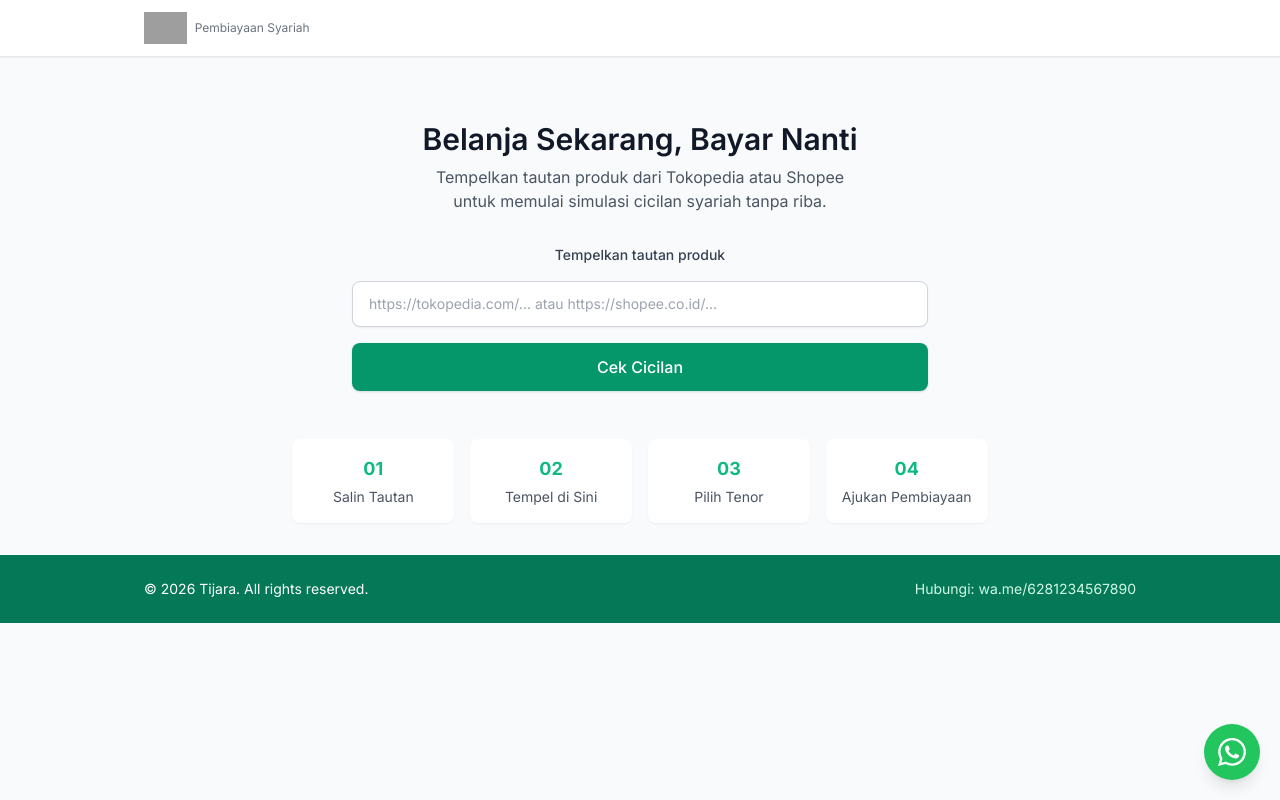
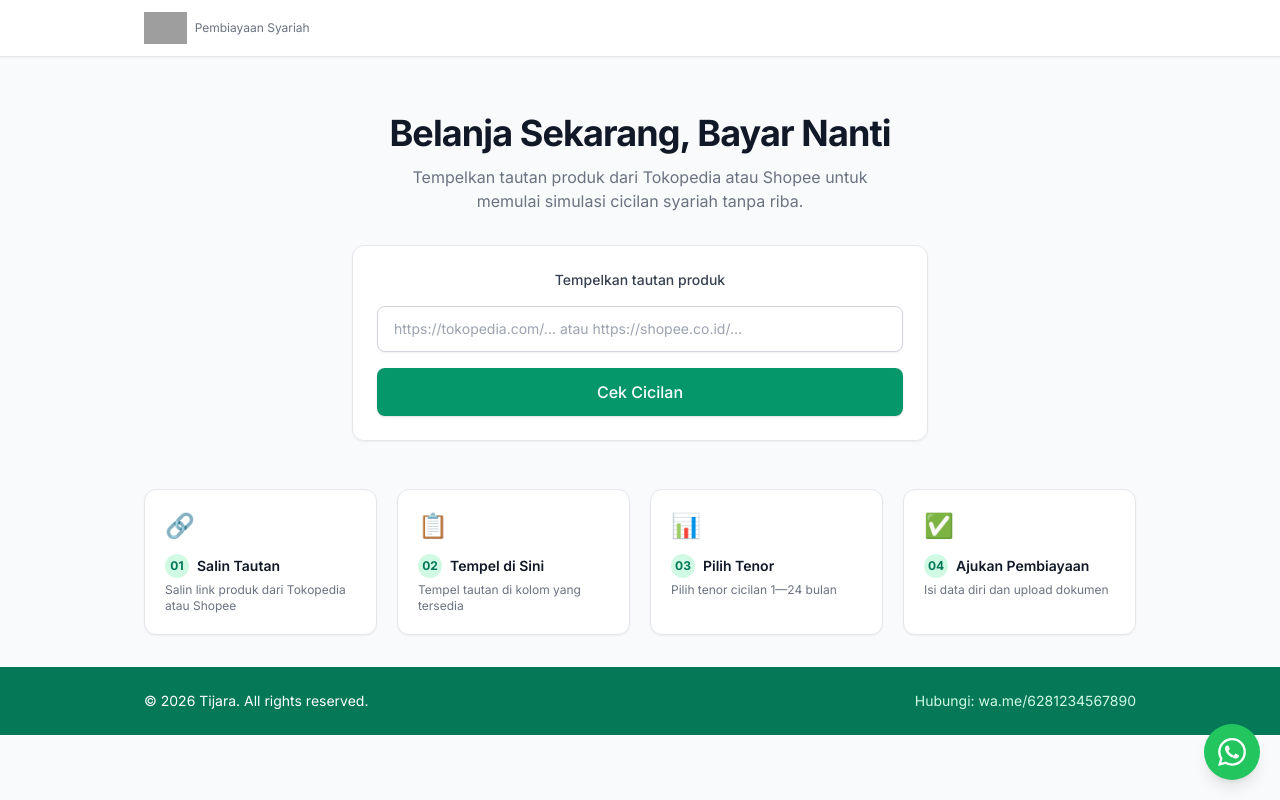
Before and after one commit to Rezartupas/tijara-app, a Next.js app: page / in a window 1280 px wide. Built offline with nearby package versions, Linux system fonts and the light colour scheme; grey boxes are pictures that could not be loaded.

Commit message:
style: landing page hero restyle + improved step cards

```diff
--- a/src/app/page.tsx
+++ b/src/app/page.tsx
@@ -1,23 +1,41 @@
 import LinkInput from "@/components/LinkInput";
+
+const STEPS = [
+  { icon: "🔗", label: "Salin Tautan", desc: "Salin link produk dari Tokopedia atau Shopee" },
+  { icon: "📋", label: "Tempel di Sini", desc: "Tempel tautan di kolom yang tersedia" },
+  { icon: "📊", label: "Pilih Tenor", desc: "Pilih tenor cicilan 1—24 bulan" },
+  { icon: "✅", label: "Ajukan Pembiayaan", desc: "Isi data diri dan upload dokumen" },
+];
 
 export default function HomePage() {
   return (
     <section className="flex flex-col items-center text-center">
-      <h2 className="mt-8 text-3xl font-semibold text-gray-900">
+      <h2 className="mt-6 text-3xl font-bold tracking-tight text-gray-900 sm:text-4xl">
         Belanja Sekarang, Bayar Nanti
       </h2>
-      <p className="mt-2 max-w-md text-gray-600">
+      <p className="mt-3 max-w-lg text-gray-500">
         Tempelkan tautan produk dari Tokopedia atau Shopee untuk memulai simulasi
         cicilan syariah tanpa riba.
       </p>
       <div className="mt-8 w-full max-w-xl">
-        <LinkInput />
+        <div className="rounded-xl border bg-white p-6 shadow-sm">
+          <LinkInput />
+        </div>
       </div>
-      <div className="mt-12 grid grid-cols-1 gap-4 sm:grid-cols-4">
-        {["Salin Tautan", "Tempel di Sini", "Pilih Tenor", "Ajukan Pembiayaan"].map((step, i) => (
-          <div key={step} className="rounded-lg bg-white p-4 shadow-sm">
-            <span className="text-lg font-bold text-primary-500">0{i + 1}</span>
-            <p className="mt-1 text-sm text-gray-600">{step}</p>
+      <div className="mt-12 grid w-full grid-cols-1 gap-5 sm:grid-cols-4">
+        {STEPS.map((step, i) => (
+          <div
+            key={step.label}
+            className="rounded-xl border bg-white p-5 text-left shadow-sm transition hover:shadow-md"
+          >
+            <span className="text-2xl">{step.icon}</span>
+            <div className="mt-3 flex items-center gap-2">
+              <span className="inline-flex h-6 w-6 items-center justify-center rounded-full bg-primary-100 text-xs font-bold text-primary-700">
+                0{i + 1}
+              </span>
+              <p className="text-sm font-semibold text-gray-900">{step.label}</p>
+            </div>
+            <p className="mt-1 text-xs text-gray-500">{step.desc}</p>
           </div>
         ))}
       </div>
```
